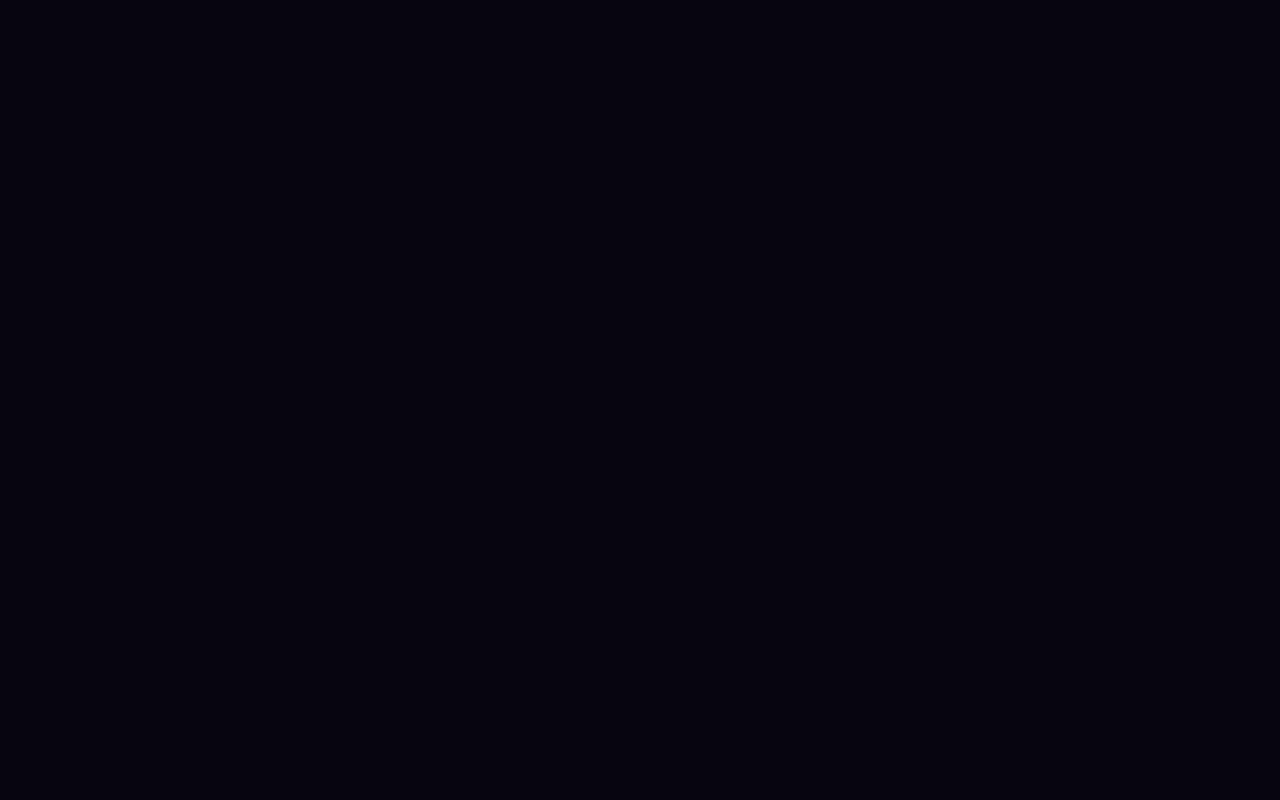
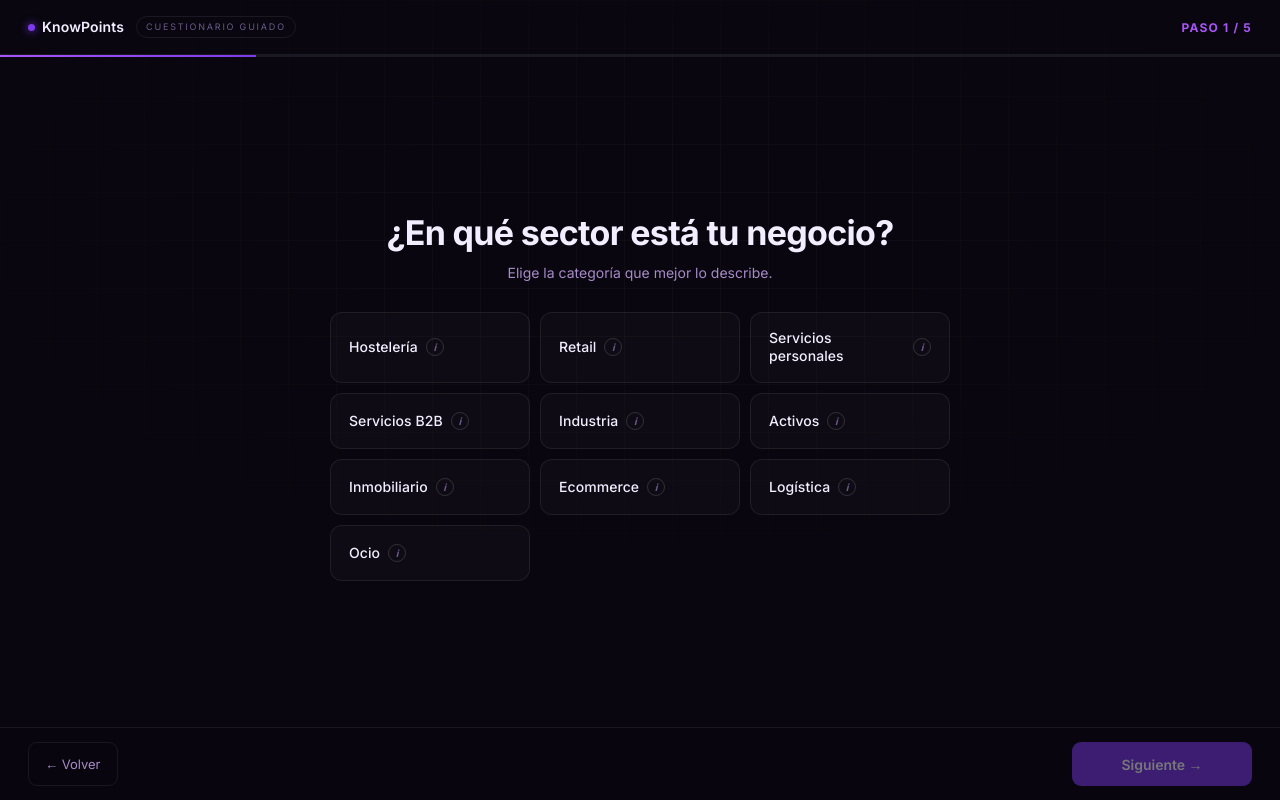
Before and after one commit to davidggarciiia/PROYECTO-FINAL, a Next.js app in the folder georetail/frontend/: page /app in a window 1280 px wide. Both pictures are taken after a click on the button "Empezar a crear tu negocio →". Built offline with nearby package versions, Linux system fonts and the light colour scheme; no server answers.

Commit message:
mejora cuestionario

```diff
--- a/georetail/frontend/src/components/QuickQuestionnaire.module.css
+++ b/georetail/frontend/src/components/QuickQuestionnaire.module.css
@@ -1,5 +1,4 @@
-/* QuickQuestionnaire — wizard full-screen, todos los pasos (sector → presupuesto)
- * Mismo estilo en todos los pasos: layout centrado, tiles opacos, footer fijo. */
+/* QuickQuestionnaire — premium SaaS wizard, Linear/Stripe style */
 
 .wizard {
   position: fixed;
@@ -10,28 +9,28 @@
   flex-direction: column;
   overflow: hidden;
   z-index: 100;
-  animation: kp-fade-up 0.45s cubic-bezier(0.16, 1, 0.3, 1) both;
+  animation: kp-fade-up 0.4s cubic-bezier(0.16, 1, 0.3, 1) both;
 }
 
 .wizard.isLeaving {
-  animation: wizLeave 0.26s ease both;
+  animation: wizLeave 0.22s ease both;
 }
 @keyframes wizLeave {
-  to { opacity: 0; transform: translateY(-6px); }
+  to { opacity: 0; transform: translateY(-8px); }
 }
 
-/* Grid texture */
+/* Grid texture — more subtle */
 .grid {
   position: absolute;
   inset: 0;
   background-image:
     linear-gradient(var(--border) 1px, transparent 1px),
     linear-gradient(90deg, var(--border) 1px, transparent 1px);
-  background-size: 42px 42px;
-  mask-image: radial-gradient(circle at 50% 40%, #000 30%, transparent 70%);
-  -webkit-mask-image: radial-gradient(circle at 50% 40%, #000 30%, transparent 70%);
+  background-size: 48px 48px;
+  mask-image: radial-gradient(ellipse 80% 60% at 50% 30%, #000 20%, transparent 70%);
+  -webkit-mask-image: radial-gradient(ellipse 80% 60% at 50% 30%, #000 20%, transparent 70%);
   pointer-events: none;
-  opacity: 0.55;
+  opacity: 0.35;
 }
 
 /* Topbar */
@@ -39,34 +38,34 @@
   position: relative;
   display: flex;
   align-items: center;
-  gap: 14px;
-  padding: 20px 32px;
+  gap: 12px;
+  padding: 16px 28px;
   border-bottom: 1px solid var(--border);
   z-index: 1;
 }
 .mark {
   display: flex;
   align-items: center;
-  gap: 8px;
+  gap: 7px;
   font-weight: 600;
+  font-size: 14px;
   letter-spacing: 0.01em;
 }
 .markDot {
-  width: 8px;
-  height: 8px;
+  width: 7px;
+  height: 7px;
   border-radius: 50%;
   background: var(--accent);
-  box-shadow: 0 0 10px var(--accent);
+  box-shadow: 0 0 8px var(--accent);
 }
 .chip {
-  font-size: 10px;
-  letter-spacing: 0.22em;
-  color: var(--accent-light);
-  padding: 4px 10px;
+  font-size: 9px;
+  letter-spacing: 0.20em;
+  color: var(--text-subtle);
+  padding: 3px 9px;
   border: 1px solid var(--border);
   border-radius: 100px;
   text-transform: uppercase;
-  background: rgba(124, 58, 237, 0.08);
 }
 .spacer { flex: 1; }
 
@@ -74,15 +73,14 @@
 .progressTrack {
   position: relative;
   z-index: 1;
-  height: 3px;
+  height: 2px;
   background: var(--border);
   overflow: hidden;
 }
 .progressFill {
   height: 100%;
   background: linear-gradient(90deg, var(--accent-light), var(--accent));
-  transition: width 0.4s cubic-bezier(0.16, 1, 0.3, 1);
-  box-shadow: 0 0 8px rgba(124, 58, 237, 0.6);
+  transition: width 0.35s cubic-bezier(0.16, 1, 0.3, 1);
 }
 
 /* Main centrado */
@@ -94,117 +92,184 @@
   flex-direction: column;
   align-items: center;
   justify-content: center;
-  padding: 40px 24px 120px;
+  padding: 36px 20px 100px;
   overflow-y: auto;
 }
 
 .header {
-  max-width: 720px;
+  max-width: 620px;
+  width: 100%;
   text-align: center;
-  margin-bottom: 32px;
-  animation: kp-fade-up 0.5s 0.05s cubic-bezier(0.16, 1, 0.3, 1) both;
+  margin-bottom: 28px;
+  animation: kp-fade-up 0.4s 0.04s cubic-bezier(0.16, 1, 0.3, 1) both;
 }
 .question {
-  font-size: clamp(26px, 4vw, 42px);
-  line-height: 1.1;
+  font-size: clamp(22px, 3.2vw, 34px);
+  line-height: 1.15;
   font-weight: 700;
   letter-spacing: -0.02em;
-  margin: 0 0 12px;
+  margin: 0 0 10px;
 }
 .lede {
   margin: 0;
-  font-size: 15px;
-  line-height: 1.55;
+  font-size: 14px;
+  line-height: 1.6;
   color: var(--text-muted);
 }
 
 .body {
   width: 100%;
-  max-width: 960px;
-  animation: kp-fade-up 0.5s 0.1s cubic-bezier(0.16, 1, 0.3, 1) both;
+  max-width: 620px;
+  overflow: visible;
+  animation: kp-fade-up 0.4s 0.08s cubic-bezier(0.16, 1, 0.3, 1) both;
 }
 
-/* ── Tiles — fondo opaco usando la paleta de surface ─────────────────────── */
+/* ── Tiles ────────────────────────────────────────────────────────────────── */
 .tileGrid {
   display: grid;
-  grid-template-columns: repeat(auto-fit, minmax(220px, 1fr));
-  gap: 12px;
+  grid-template-columns: repeat(auto-fit, minmax(200px, 1fr));
+  gap: 10px;
+  overflow: visible;
 }
-@media (max-width: 540px) {
+@media (max-width: 480px) {
   .tileGrid { grid-template-columns: 1fr; }
 }
 
 .tile {
   position: relative;
   text-align: left;
-  padding: 18px 20px;
-  min-height: 90px;
-  /* Base opaco con ligero tinte púrpura — visible sobre --bg */
-  background: var(--surface-2);
-  border: 1px solid var(--border-hover);
-  border-radius: 14px;
+  padding: 16px 18px;
+  min-height: 56px;
+  background: rgba(255, 255, 255, 0.025);
+  border: 1px solid rgba(255, 255, 255, 0.07);
+  border-radius: 12px;
   color: var(--text);
   cursor: pointer;
   display: flex;
   flex-direction: column;
-  gap: 8px;
+  justify-content: center;
   transition:
-    transform 0.18s ease,
-    border-color 0.18s ease,
-    background 0.18s ease,
-    box-shadow 0.18s ease;
+    border-color 0.16s ease,
+    background 0.16s ease,
+    box-shadow 0.16s ease;
 }
 .tile:hover {
-  transform: translateY(-2px);
-  border-color: var(--accent);
-  background: var(--surface-3);
-  box-shadow: 0 8px 20px rgba(0,0,0,0.35), 0 0 0 1px rgba(124,58,237,0.2) inset;
+  border-color: rgba(124, 58, 237, 0.4);
+  background: rgba(124, 58, 237, 0.04);
+  box-shadow: 0 2px 12px rgba(0, 0, 0, 0.25);
 }
 .tileActive {
   border-color: var(--accent);
-  background: var(--surface-3);
-  box-shadow:
-    0 0 0 1px var(--accent) inset,
-    0 8px 24px rgba(124, 58, 237, 0.25);
+  background: rgba(124, 58, 237, 0.08);
+  box-shadow: 0 0 0 1px var(--accent) inset;
 }
+
+/* Row inside the tile: label + info icon */
+.tileTop {
+  display: flex;
+  align-items: center;
+  justify-content: space-between;
+  gap: 8px;
+}
+
 .tileLabel {
-  font-size: 15px;
-  font-weight: 600;
-  letter-spacing: 0.01em;
+  font-size: 14px;
+  font-weight: 500;
+  letter-spacing: 0.005em;
+  line-height: 1.3;
 }
+
+/* The ⓘ badge */
+.tileInfoIcon {
+  flex-shrink: 0;
+  width: 18px;
+  height: 18px;
+  border-radius: 50%;
+  border: 1px solid rgba(255, 255, 255, 0.15);
+  color: var(--text-subtle);
+  font-size: 10px;
+  font-style: italic;
+  font-weight: 700;
+  display: flex;
+  align-items: center;
+  justify-content: center;
+  transition: border-color 0.15s ease, color 0.15s ease;
+  pointer-events: none;
+  user-select: none;
+}
+.tile:hover .tileInfoIcon {
+  border-color: rgba(124, 58, 237, 0.6);
+  color: var(--accent-light);
+}
+
+/* Tooltip — appears ABOVE the tile on hover */
 .tileDesc {
+  position: absolute;
+  left: -1px;
+  right: -1px;
+  bottom: calc(100% + 6px);
+  z-index: 30;
+  background: rgba(10, 7, 18, 0.95);
+  backdrop-filter: blur(16px);
+  -webkit-backdrop-filter: blur(16px);
+  border: 1px solid rgba(124, 58, 237, 0.35);
+  border-radius: 10px;
+  padding: 9px 13px;
   font-size: 12px;
   line-height: 1.5;
   color: var(--text-muted);
+  opacity: 0;
+  pointer-events: none;
+  transform: translateY(3px);
+  transition: opacity 0.15s ease, transform 0.15s ease;
+}
+.tile:hover .tileDesc {
+  opacity: 1;
+  transform: translateY(0);
+}
+
+/* ── Badge opcional ───────────────────────────────────────────────────── */
+.badgeOpcional {
+  display: inline-block;
+  font-size: 9px;
+  font-weight: 600;
+  letter-spacing: 0.12em;
+  text-transform: uppercase;
+  color: var(--text-subtle);
+  border: 1px solid var(--border);
+  border-radius: 100px;
+  padding: 2px 8px;
+  margin-left: 10px;
+  vertical-align: middle;
 }
 
 /* ── Paso de input libre (step 2) ──────────────────────────────────────── */
 .inputStep {
-  max-width: 640px;
+  max-width: 620px;
   margin: 0 auto;
   width: 100%;
 }
 
 .promptShell {
-  background: var(--surface-2);
-  border: 1px solid var(--border-hover);
-  border-radius: 14px;
-  padding: 20px 22px;
-  transition: border-color 0.15s, box-shadow 0.15s;
+  background: rgba(255, 255, 255, 0.025);
+  border: 1px solid rgba(255, 255, 255, 0.08);
+  border-radius: 12px;
+  padding: 18px 20px;
+  transition: border-color 0.15s ease, box-shadow 0.15s ease;
 }
 .promptShell:focus-within {
-  border-color: var(--accent);
-  box-shadow: 0 0 0 3px var(--accent-weak);
+  border-color: rgba(124, 58, 237, 0.5);
+  box-shadow: 0 0 0 3px rgba(124, 58, 237, 0.08);
 }
 .promptTextarea {
   width: 100%;
-  min-height: 96px;
+  min-height: 88px;
   background: transparent;
   border: none !important;
   padding: 0 !important;
   color: var(--text);
   font-family: inherit;
-  font-size: 16px;
+  font-size: 15px;
   line-height: 1.6;
   resize: none;
   outline: none !important;
@@ -214,14 +279,14 @@
   color: var(--text-subtle);
 }
 .promptFoot {
-  margin-top: 14px;
-  padding-top: 14px;
-  border-top: 1px dashed var(--border-hover);
+  margin-top: 12px;
+  padding-top: 12px;
+  border-top: 1px solid rgba(255, 255, 255, 0.05);
 }
 .promptMeta {
   font-family: var(--font-mono);
   font-size: 10px;
-  letter-spacing: 0.12em;
+  letter-spacing: 0.10em;
   text-transform: uppercase;
   color: var(--text-subtle);
 }
@@ -235,39 +300,42 @@
   display: flex;
   justify-content: space-between;
   align-items: center;
-  gap: 16px;
-  padding: 16px 32px;
-  background: linear-gradient(180deg, transparent, rgba(9, 6, 15, 0.96) 40%);
+  gap: 12px;
+  padding: 14px 28px;
+  background: rgba(9, 6, 15, 0.85);
+  backdrop-filter: blur(12px);
+  -webkit-backdrop-filter: blur(12px);
   z-index: 2;
   border-top: 1px solid var(--border);
-  backdrop-filter: blur(8px);
 }
 
 .btnGhost {
   background: transparent;
   border: 1px solid var(--border);
   color: var(--text-muted);
-  font-size: 14px;
-  padding: 10px 18px;
-  border-radius: 10px;
+  font-size: 13px;
+  padding: 9px 16px;
+  min-height: 44px;
+  border-radius: 9px;
   cursor: pointer;
-  transition: border-color 0.15s, color 0.15s;
+  transition: border-color 0.15s ease, color 0.15s ease;
 }
 .btnGhost:hover:not(:disabled) {
   color: var(--text);
-  border-color: var(--accent);
+  border-color: rgba(255, 255, 255, 0.2);
 }
-.btnGhost:disabled { opacity: 0.5; cursor: not-allowed; }
+.btnGhost:disabled { opacity: 0.4; cursor: not-allowed; }
 
 .btnNext {
-  min-width: 200px;
-  padding: 12px 22px;
+  min-width: 180px;
+  padding: 10px 20px;
+  min-height: 44px;
   font-size: 14px;
   font-weight: 600;
-  border-radius: 10px;
+  border-radius: 9px;
   display: inline-flex;
   align-items: center;
   justify-content: center;
-  gap: 8px;
+  gap: 6px;
 }
-.btnNext:disabled { opacity: 0.55; cursor: not-allowed; }
+.btnNext:disabled { opacity: 0.45; cursor: not-allowed; }
--- a/georetail/frontend/src/components/QuickQuestionnaire.tsx
+++ b/georetail/frontend/src/components/QuickQuestionnaire.tsx
@@ -171,7 +171,10 @@ export default function QuickQuestionnaire({ onComplete, onBack }: Props) {
           className={`${styles.tile} ${selected === t.codigo ? styles.tileActive : ""}`}
           onClick={() => onPick(t.codigo)}
         >
-          <div className={styles.tileLabel}>{t.label}</div>
+          <div className={styles.tileTop}>
+            <div className={styles.tileLabel}>{t.label}</div>
+            {t.desc && <span className={styles.tileInfoIcon}>i</span>}
+          </div>
           {t.desc && <div className={styles.tileDesc}>{t.desc}</div>}
         </button>
       ))}
@@ -181,7 +184,7 @@ export default function QuickQuestionnaire({ onComplete, onBack }: Props) {
   const TITLES: Record<number, { h: string; sub?: string }> = {
     0: { h: "¿En qué sector está tu negocio?",        sub: "Elige la categoría que mejor lo describe." },
     1: { h: `¿Qué tipo de ${sectorDef?.label.toLowerCase() ?? "negocio"} exactamente?`, sub: "Elige el que más se parezca a tu idea." },
-    2: { h: "¿Quieres especificar más tu negocio?",   sub: "Campo opcional — cuanto más detalles, más preciso el análisis." },
+    2: { h: "¿Quieres especificar más tu negocio?",   sub: "Cuanto más detalles des, más preciso será el análisis." },
     3: { h: "¿Quién es tu cliente ideal?",             sub: "El público al que apunta tu negocio." },
     4: { h: "¿Qué zona de Barcelona te encaja?",       sub: `Si no sabes, elige "Sin preferencia".` },
     5: { h: "¿Alquiler mensual que puedes asumir?",    sub: "Filtramos zonas dentro de ese rango." },
@@ -214,7 +217,10 @@ export default function QuickQuestionnaire({ onComplete, onBack }: Props) {
 
       <main className={styles.main}>
         <div className={styles.header}>
-          <h1 className={styles.question}>{currentTitle.h}</h1>
+          <h1 className={styles.question}>
+            {currentTitle.h}
+            {step === 2 && <span className={styles.badgeOpcional}>Opcional</span>}
+          </h1>
           {currentTitle.sub && <p className={styles.lede}>{currentTitle.sub}</p>}
         </div>
 
```
Also changed, not shown: georetail/frontend/src/app/app/page.tsx (+1 -39 lines).
